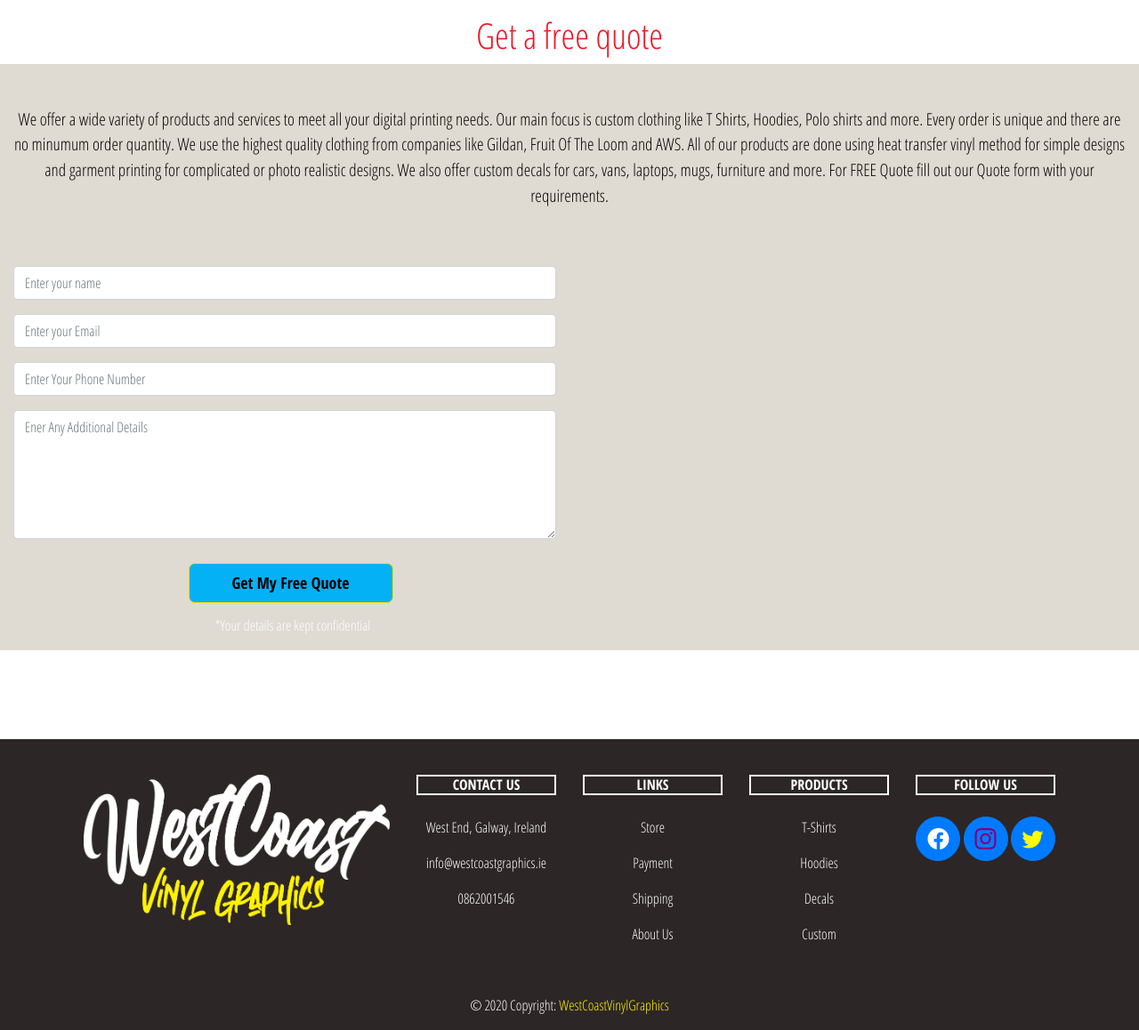
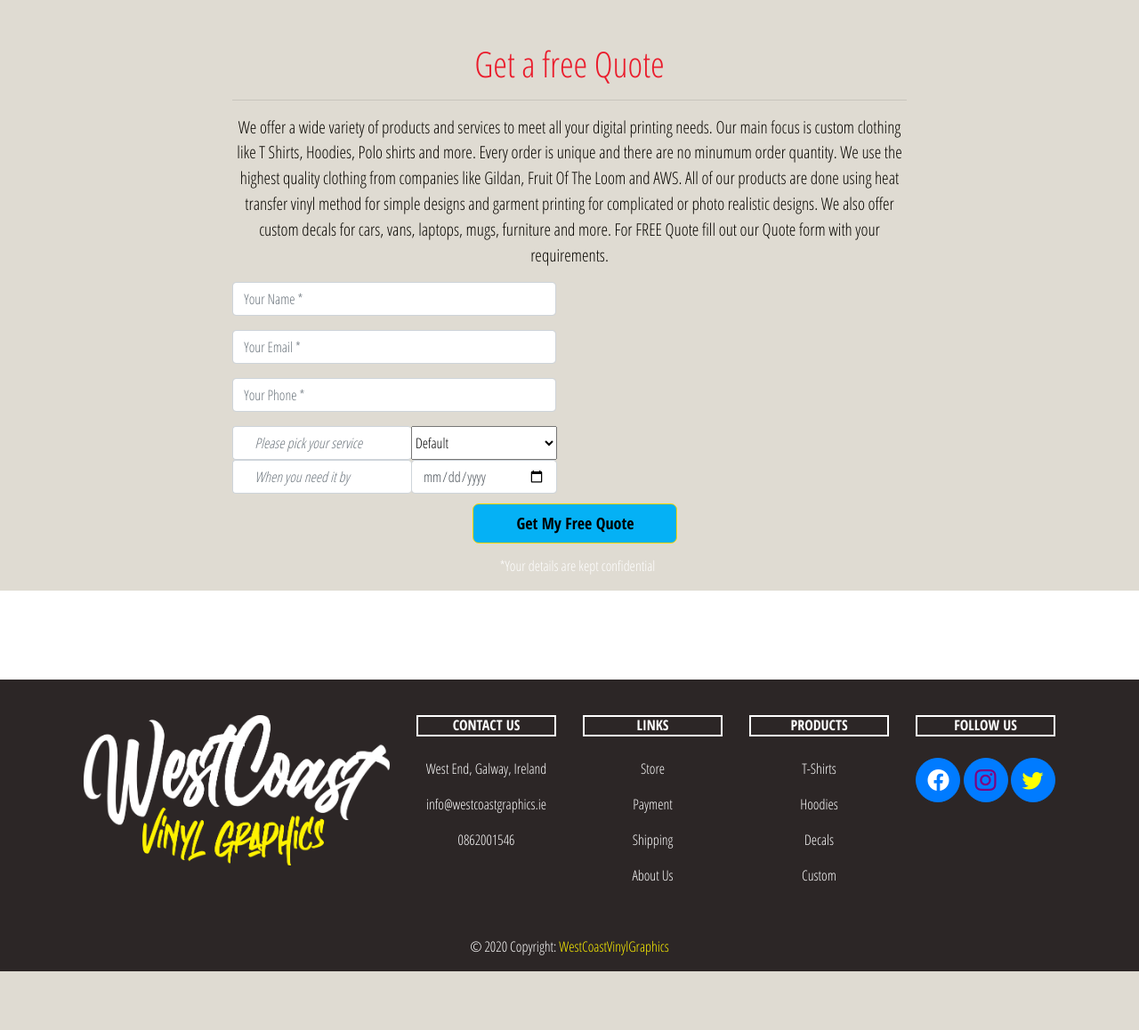
Before and after one commit to edzaans-git/westcoastgraphics, a PHP site: page /quote.php in a window 1280 px wide. Shown: the part 84-1242 px from the top of the page at 89% size. After the commit the page ends 1176 px from the top, so only its background shows below. Run offline with PHP 8.4, Linux system fonts and the light colour scheme; some libraries are stand-ins or nearby versions.

Commit message:
Updated DB files

```diff
--- a/FinalProject/index.php
+++ b/FinalProject/index.php
@@ -21,6 +21,8 @@
 <body>
 
 
+
+
     <?php
     include 'nav.php';
     ?>
@@ -29,7 +31,7 @@
     <section class="container-fluid bg-light">
 
         <div class="row">
-            <div class="col-md-12 mx-auto">
+            <div class="col-md-12">
                 <!-- Header -->
                 <header class="mx-auto">
                     <div id="carouselExampleSlidesOnly" class="carousel slide" data-ride="carousel">
@@ -230,6 +232,8 @@
         });
     </script>
 
+
+
 </body>
 
 
--- a/FinalProject/quote.php
+++ b/FinalProject/quote.php
@@ -26,15 +26,13 @@
     ?>
 
     <div class="container-fluid">
+
         <div class="row">
-            <div class="col-md-12 text-center ">
-                <h2 class="mt-3">Get a free quote</h2>
-            </div>
-        </div>
-
-        <div class="row" id="about-us">
-            <div class="col-md-12 text-center pt-5 ">
-
+            <div class="col-md-12" id="about-us">
+                <div class="row text-center">
+                    <div class="col-md-8 px-0 align-items-center mx-auto px-5">
+                        <h2 class="mt-5">Get a free Quote</h2>
+                        <hr>
                         <p class="about-us">We offer a wide variety of products and services to meet all your digital printing needs.
                             Our main focus is custom clothing like T Shirts, Hoodies, Polo shirts and more. Every order is unique and there are no minumum order quantity.
                             We use the highest quality clothing from companies like Gildan, Fruit Of The Loom and AWS.
@@ -42,31 +40,45 @@
                             for complicated or photo realistic designs. We also offer custom decals for cars, vans, laptops, mugs, furniture and more.
                             For FREE Quote fill out our Quote form with your requirements.
                         </p>
+                        <!--Contact page column here-->
+                        <section class="page-section" id="contact">
+                            <div class="contact_section">
+
+                                <form action="quote-success.php" id="contactForm" name="sentMessage" novalidate="novalidate" method="post">
+                                    <div class="row align-items-stretch">
+
+                                        <div class="col-md-6">
+                                            <div class="form-group">
+                                                <input class="form-control" name="name" id="name" type="text" placeholder="Your Name *" required="required" data-validation-required-message="Please enter your name." />
+                                                <p class="help-block text-danger"></p>
                                             </div>
+                                            <div class="form-group">
+                                                <input class="form-control" name="email" id="email" type="email" placeholder="Your Email *" required="required" data-validation-required-message="Please enter your email address." />
+                                                <p class="help-block text-danger"></p>
+                                            </div>
+                                            <div class="form-group mb-md-0">
+                                                <input class="form-control" name="phone" id="phone" type="tel" placeholder="Your Phone *" required="required" data-validation-required-message="Please enter your phone number." />
+                                                <p class="help-block text-danger"></p>
+                                            </div>
+                                            <div class="input-group-prepend">
+                                                <span class="input-group-text bg-white px-4 border-md border-right-0 select">
+                                                    <i class="fa fa-user text-muted" required>Please pick your service</i>
+                                                </span>
+                                                <select name="myselectbox" class="select-input" required>
+                                                    <option name="default" value="Default">Default</option>
+                                                    <option name="clothing" value="Clothing">Clothing</option>
+                                                    <option name="stickers" value="Stickers">Stickers</option>
+                                                    <option name="decals" value="Decals">Decals</option>
+                                                    <option name="design" value="Design">Design</option>
+                                                </select>
                                             </div>
 
-        <div class="row d-flex text-center" id="about-us">
-
-            <div class="col-md-6 pt-5 text-center">
-                <div class="form-group">
-                    <input class="form-control" data-label="Name" required="" data-msg="Please enter name." type="text" name="name" id="name" placeholder="Enter your name" aria-required="true">
-                </div>
-
-                <div class="form-group">
-                    <input class="form-control" data-label="Name" required="" data-msg="Please enter name." type="text" name="name" id="name" placeholder="Enter your Email" aria-required="true">
-                </div>
-
-                <div class="form-group">
-                    <input class="form-control" data-label="Name" required="" data-msg="Please enter name." type="text" name="name" id="name" placeholder="Enter Your Phone Number" aria-required="true">
-                </div>
-
-                <div class="form-group">
-                    <textarea class="form-control" data-label="Message" required="" data-msg="Please enter your message." name="message" id="message" placeholder="Ener Any Additional Details" cols="30" rows="10" aria-required="true"></textarea>
-                </div>
-
-                <button type="submit" class="button primar">Get My Free Quote</button>
-                <p class="three">*Your details are kept confidential</p>
-                <!--Col end-->
+                                            <div class="input-group-prepend">
+                                                <span class="input-group-text bg-white px-4 border-md border-right-0 select">
+                                                    <i class="fa fa-user text-muted" required>When you need it by</i>
+                                                </span>
+                                                <input class="form-control select-input" type="date" name="date" id="date" placeholder="Timeframe *" required="required" data-validation-required-message="Please enter date you need it by ." />
+                                                <p class="help-block text-danger"></p>
                                             </div>
 
                                         </div>
@@ -75,8 +87,34 @@
 
 
 
+
+
+
+
+
+
+
+
+
+
+
+
                                     </div>
                             </div>
+                            <button type="submit" class="button primar">Get My Free Quote</button>
+                            <p class="three">*Your details are kept confidential</p>
+                            </form>
+                    </div>
+                    </section>
+                    <!--Contact page column ends here-->
+
+                </div>
+            </div>
+        </div>
+    </div>
+
+    </div>
+
 
 
 
--- a/FinalProject/styles.css
+++ b/FinalProject/styles.css
@@ -364,3 +364,11 @@ button.button.primar:hover {
 #pricing #shipping {
 	margin: 1em 0;
 }
+
+.select {
+    width: 55%;
+}
+
+.select-input {
+    width: 45%;
+}
```
Also changed, not shown: FinalProject/db/westcoast_db.sql (added, +29 -0 lines), FinalProject/functions/connect_db.php (added, +22 -0 lines), FinalProject/login.php (+48 -56 lines), FinalProject/quote-success.php (added, +29 -0 lines), FinalProject/store_wine.php (+6 -6 lines). Lines whose indentation alone changed are shown as unchanged.
